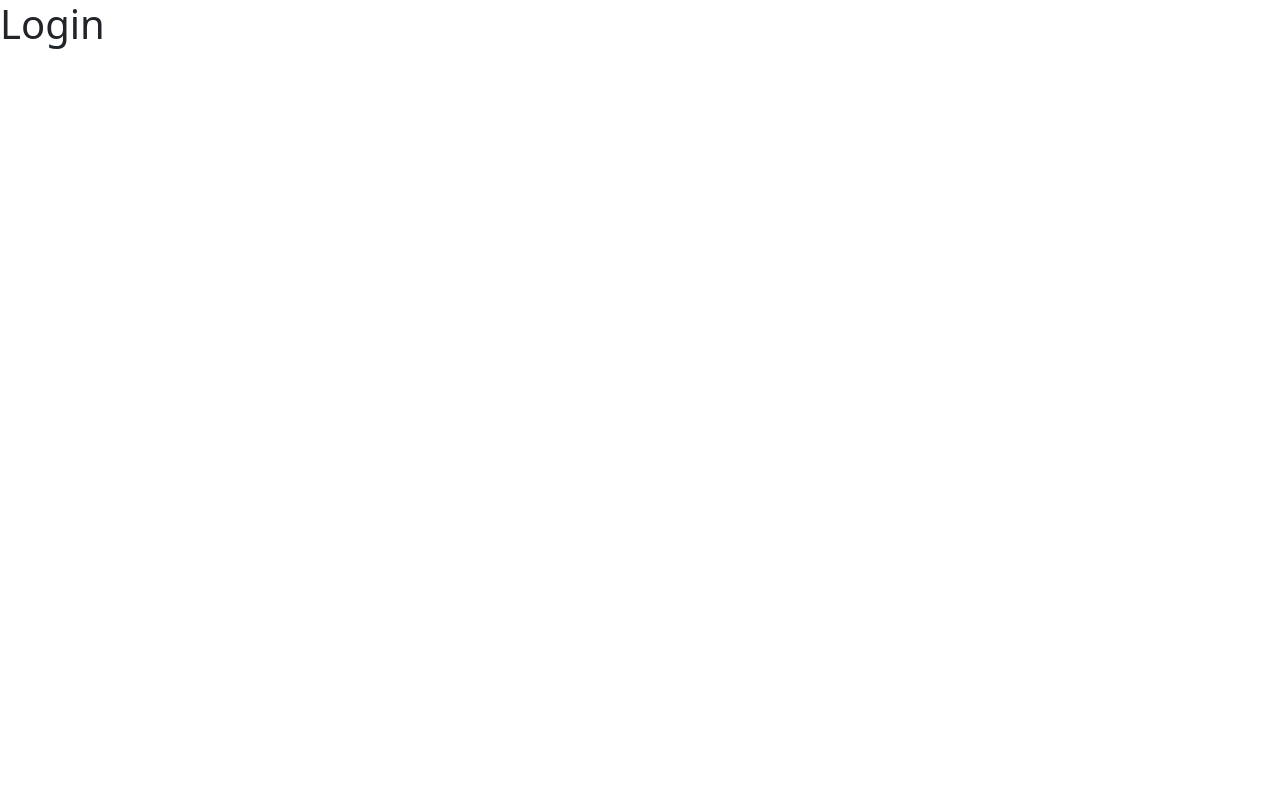
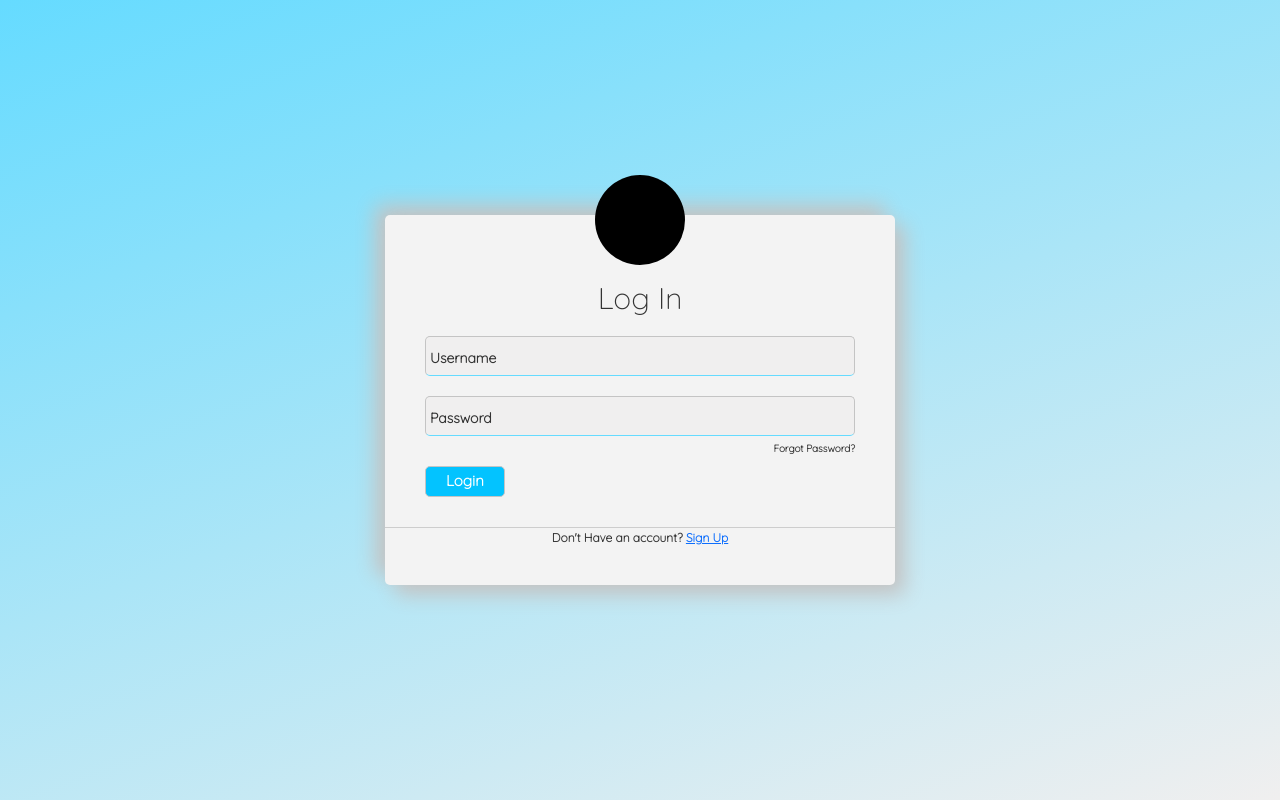
Before and after one commit to pablohsgc/Front-End-Rede-Social-Good-News, a React (Create React App) app: page / in a window 1280 px wide. Built offline with nearby package versions, Linux system fonts and the light colour scheme.

Commit message:
Adição tela de login

```diff
--- a/src/App.css
+++ b/src/App.css
@@ -9,7 +9,8 @@
     --cor-border-secundario: #c4c4c4;
     --cor-border-secundario-hover: #c4c4c4;
     --cor-texto-primario: #333;
-    --cor-texto-primario-hover: #505050;
+    --cor-texto-primario-hover: rgb(65, 65, 65);
+    --cor-texto-secundario: rgb(56, 56, 56);
     --cor-botao-primario: #03C3FF;
     --cor-botao-primario-hover: #65dbff;
 }
@@ -24,6 +25,7 @@
         --cor-border-secundario-hover: #505050;
         --cor-texto-primario: #f3f3f3;
         --cor-texto-primario-hover: #b3b3b3;
+        --cor-texto-secundario: #a8a8a8;
         --cor-botao-primario: #1e90ff;
         --cor-botao-primario-hover: #005bb6;
     }
--- a/src/Pages/EditarPerfil/EditarPerfil.css
+++ b/src/Pages/EditarPerfil/EditarPerfil.css
@@ -37,6 +37,6 @@
     width: 80px;
     height: 80px;
     background-color: black;
-    border-radius: 100%;
+    border-radius: 50%;
     margin: 0 auto;
 }
--- a/src/Pages/EditarPerfil/EditarPerfil.jsx
+++ b/src/Pages/EditarPerfil/EditarPerfil.jsx
@@ -6,7 +6,6 @@ export function EditarPerfil(props) {
             <button type="button" class="botaoPost" data-bs-toggle="modal" data-bs-target="#editarPerfil">
                 Criar Post
             </button>
-
 
             <div class="modal fade" id="editarPerfil" tabindex="-1" aria-labelledby="editarPerfilLabel" aria-hidden="true">
                 <div class="modal-dialog" role="document">
--- /dev/null
+++ b/src/Pages/Login/Login.css
@@ -0,0 +1,149 @@
+@import url("https://fonts.googleapis.com/css2?family=Poppins&family=Roboto&display=swap");
+
+* {
+    margin: 0;
+    padding: 0;
+    box-sizing: border-box;
+    color: white;
+    font-family: "Quicksand", sans-serif;
+}
+
+body {
+    width: 100%;
+    height: 100vh;
+    background-color: var(--bg-primario);
+    background-image: linear-gradient(160deg, var(--cor-botao-primario-hover) 0%, var(--bg-secundario) 100%);
+}
+
+.flex {
+    display: flex;
+    align-items: center;
+    justify-content: center;
+}
+
+.container {
+    position: relative;
+    width: 510px;
+    height: 370px;
+    border-radius: 5px;
+    background-color: var(--bg-primario);
+    padding: 65px 40px 20px 40px;
+    box-shadow: 10px 10px 20px var(--cor-border-secundario), -10px -10px 20px var(--cor-border-secundario-hover);
+}
+
+.user {
+    background-size: cover;
+    width: 90px;
+    height: 90px;
+    background-color: black;
+    border-radius: 50%;
+    position: absolute;
+    left: 210px;
+    top: -40px;
+}
+
+form h1 {
+    text-align: center;
+    font-family: 'Quicksand', sans-serif;
+    font-size: 30px;
+    color: var(--cor-texto-primario);
+}
+
+.input {
+    margin: 20px 0;
+    position: relative;
+}
+
+.input input {
+    width: 100%;
+    height: 40px;
+    background: var(--bg-secundario);
+    outline: none;
+    border: 1px solid var(--cor-border-secundario);
+    border-radius: 5px;
+    border-bottom: 0.4px solid var(--cor-botao-primario-hover);
+    font-size: 17px;
+    padding-top: 10px;
+    padding-left: 5px;
+}
+
+.input label {
+    position: absolute;
+    left: 5px;
+    bottom: 7px;
+    pointer-events: none;
+    transition: 0.6s;
+    font-size: 14px;
+    font-weight: bold;
+    color: var(--cor-texto-primario);
+
+}
+
+form input:focus+label,
+input:valid~label {
+    bottom: 40px;
+    left: 2px;
+    font-size: 13px;
+    color: var(--cor-texto-primario);
+}
+
+form input[type="submit"] {
+    padding: 4px 20px;
+    border: 1px solid var(--cor-border-secundario);
+    border-radius: 5px;
+    outline: none;
+    cursor: pointer;
+    margin-top: 10px;
+    padding: 3px 20px;
+    font-size: 15px;
+    background-color: var(--cor-botao-primario);
+    font-weight: bold;
+}
+
+.box {
+    position: relative;
+}
+
+.forgot {
+    position: absolute;
+    font-size: 10px;
+    padding: 5px 0;
+    right: 0;
+    font-weight: bold;
+}
+
+.signup {
+    font-size: 12px;
+    padding: 2px;
+    text-align: center;
+    color: var(--cor-texto-secundario);
+    font-weight: bold;
+}
+
+a:hover{
+    color: var(--cor-texto-primario-hover);
+}
+
+#forgot-password {
+    color: var(--cor-texto-secundario);
+    text-decoration: none;
+}
+
+#forgot-password:hover {
+    text-decoration: underline;
+    color: var(--cor-texto-primario-hover);
+}
+
+.line {
+    background-color: var(--cor-texto-primario);
+    width: 100%;
+    height: .2px;
+    opacity: .2;
+    margin-top: 30px;
+}
+
+.div {
+    position: absolute;
+    left: 0;
+    width: 100%;
+}
--- a/src/Pages/Login/Login.jsx
+++ b/src/Pages/Login/Login.jsx
@@ -1,5 +1,33 @@
-export function Login(){
-    return(
-        <h1 className="texto-primario">Login</h1>
+import "./Login.css";
+
+export function Login() {
+    return (
+        <>
+
+            <body class="flex">
+                <div class="container">
+                    <div class="user"></div>
+                    <form>
+                        <h1>Log In </h1>
+                        <div class="input">
+                            <input type="text" required />
+                            <label>Username</label>
+                        </div>
+                        <div class="input box">
+                            <input type="password" required />
+                            <label>Password</label>
+                            <div class="forgot"><a id="forgot-password" href="#">Forgot Password?</a></div>
+                        </div>
+                        <input type="submit" value="Login" />
+                    </form>
+                    <div class="div">
+                        <div class="line"></div>
+                        <div class="signup">Don't Have an account? <a href="#">Sign Up</a></div>
+                    </div>
+                </div>
+            </body>
+        </>
+
+
     );
 }
--- a/src/Pages/PaginaInicial/PaginaInicial.jsx
+++ b/src/Pages/PaginaInicial/PaginaInicial.jsx
@@ -1,4 +1,5 @@
 import { Post } from "../../components/Post/Post";
+import "./PaginaInicial.css";
 
 export function PaginaInicial() {
     return (
```
